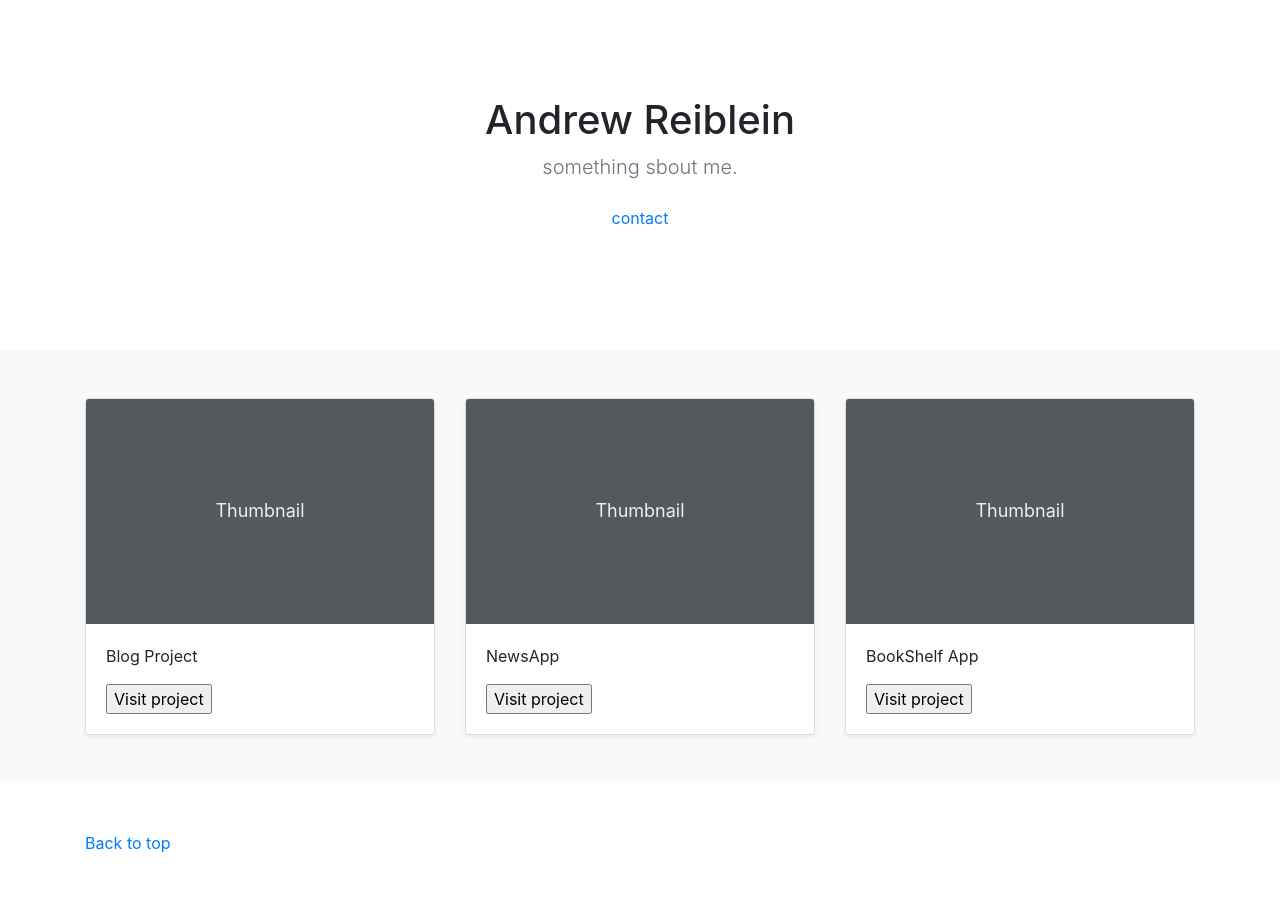
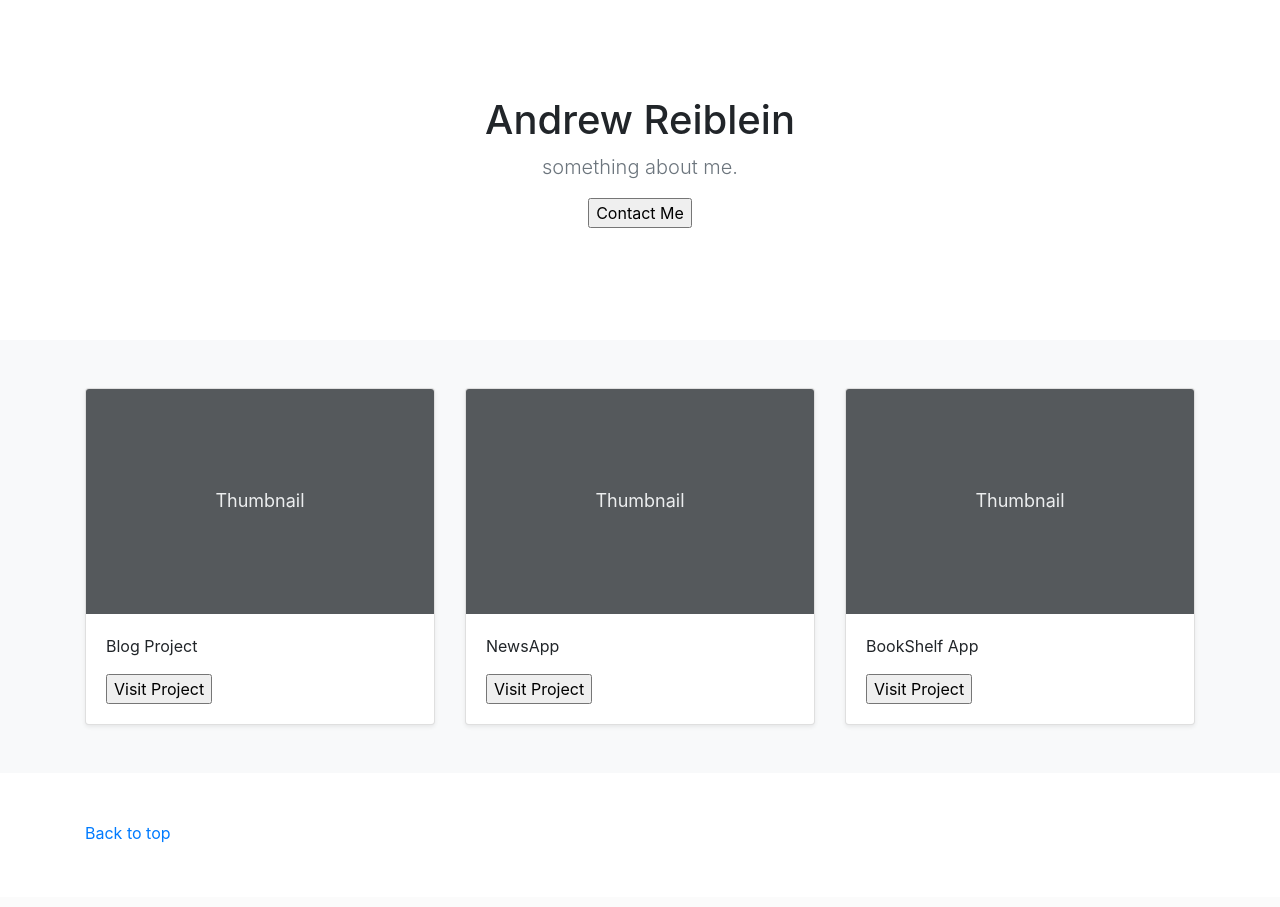
Before and after one commit to AndyReiblein/AndyPortfolio, a Django app: page / in a window 1280 px wide. Shown: the part 112-1019 px from the top of the page. After the commit the page ends 955 px from the top, so only its background shows below. Run offline with Django 3.2, Linux system fonts and the light colour scheme; some libraries are stand-ins or nearby versions.

Commit message:
New buttons added

```diff
--- a/jobs/templates/home.html
+++ b/jobs/templates/home.html
@@ -47,14 +47,14 @@
 <header>
     <nav class="navbar navbar-expand-lg navbar-dark bg-dark">
         <div class="container-fluid">
-          <a class="navbar-brand" href="#">Andrew Reiblein</a>
+          <a class="navbar-brand mr-4" type="button" href="{% url 'home' %}">Andrew Reiblein</a>
           <button class="navbar-toggler" type="button" data-bs-toggle="collapse" data-bs-target="#navbarNavAltMarkup" aria-controls="navbarNavAltMarkup" aria-expanded="false" aria-label="Toggle navigation">
             <span class="navbar-toggler-icon"></span>
           </button>
           <div class="collapse navbar-collapse" id="navbarNavAltMarkup">
             <div class="navbar-nav ml-auto">
               <p>
-                <a class="nav-link active" aria-current="page" href="#">Home</a>
+                <a class="nav-link active" aria-current="page" href="{% url 'home' %}">Home</a>
                 <a class="nav-item nav-link" href="{% url 'about' %}">About me</a>
 
               </p>
@@ -87,9 +87,11 @@
     <div class="row py-lg-5">
       <div class="col-lg-6 col-md-8 mx-auto">
         <h1 class="fw-light">Andrew Reiblein</h1>
-        <p class="lead text-muted">something sbout me.</p>
+        <p class="lead text-muted">something about me.</p>
         <p>
-          <a class="nav-item nav-link" href="{% url 'contact' %}">contact</a>
+          <a href="{% url 'contact' %}">
+            <input type="button" value="Contact Me" />
+          </a>
 
         </p>
       </div>
@@ -109,7 +111,7 @@
               <div class="d-flex justify-content-between align-items-center">
                 <div class="btn-group">
                   <a href="https://github.com/AndyReiblein/blogsproject.git/">
-                    <input type="button" value="Visit project" />
+                    <input type="button" value="Visit Project" />
                   </a>
 
                 </div>
@@ -127,7 +129,7 @@
               <div class="d-flex justify-content-between align-items-center">
                 <div class="btn-group">
                   <a href="https://github.com/AndyReiblein/NewsApp.git/">
-                    <input type="button" value="Visit project" />
+                    <input type="button" value="Visit Project" />
                   </a>
 
                 </div>
@@ -145,7 +147,7 @@
               <div class="d-flex justify-content-between align-items-center">
                 <div class="btn-group">
                   <a href="https://github.com/AndyReiblein/bookr.git">
-                    <input type="button" value="Visit project" />
+                    <input type="button" value="Visit Project" />
                   </a>
                 </div>
               </div>
--- a/portfolio/settings.py
+++ b/portfolio/settings.py
@@ -126,4 +126,3 @@ MEADIA_ROOT = os.path.join(BASE_DIR, 'media')
 MEDIA_URL = '/media/'
 
 EMAIL_BACKEND = 'django.core.mail.backends.console.EmailBackend'
-# EMAIL_BACKEND = os.getenv('EMAIL_BACKEND')
```
Also changed, not shown: jobs/templates/contact.html (+26 -0 lines).
